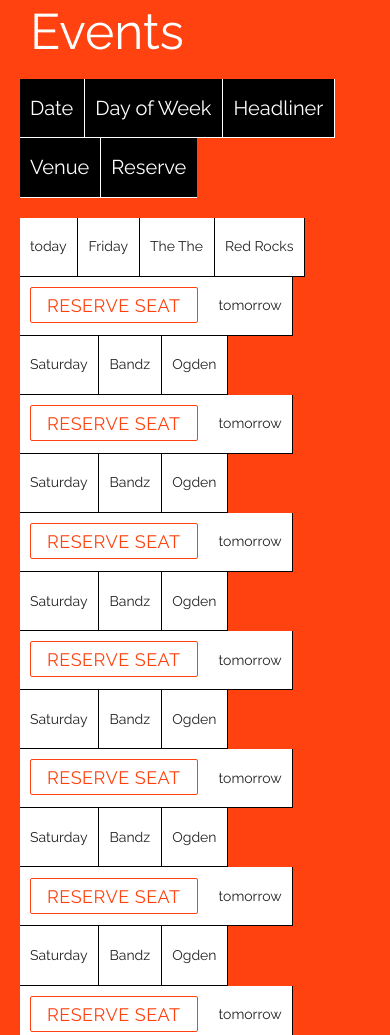
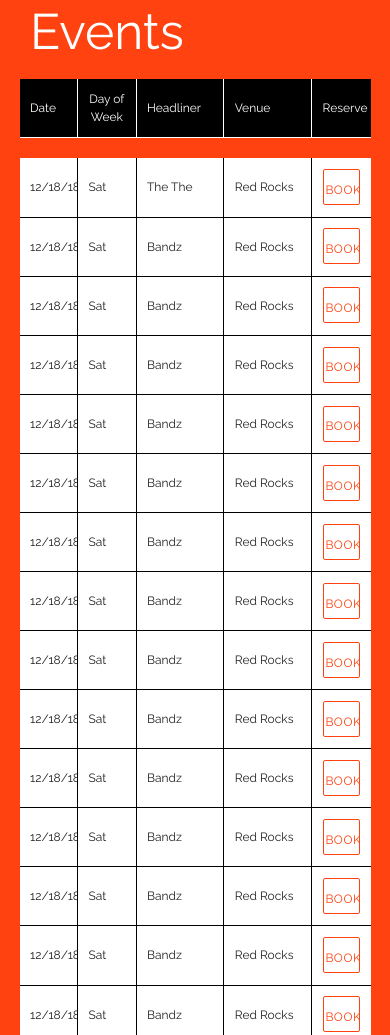
Before and after one commit to sethmichaelbrown/bts-app, a website: page public/index.html in a window 390 px wide. Shown: the part 846-1881 px from the top of the page. Drawn offline with nearby package versions, Linux system fonts and the light colour scheme.

Commit message:
Fixing mobile layout for cal

```diff
--- a/public/index.html
+++ b/public/index.html
@@ -207,19 +207,19 @@
       <div class="row row-big">
         <div class="col s12 m12 l12">
           <div class="row">
-            <div class="col l2 row-header valign-wrapper" id="date">
+            <div class="col l2 s2 row-header valign-wrapper" id="date">
               <span class="title">Date</span>
             </div>
-            <div class="col l2 row-header valign-wrapper" id="dayOfWeek">
+            <div class="col l2 s2 row-header valign-wrapper" id="dayOfWeek">
               <span class="title">Day of Week</span>
             </div>
-            <div class="col l3 row-header valign-wrapper" id="headliner">
+            <div class="col l3 s3 row-header valign-wrapper" id="headliner">
               <span class="title">Headliner</span>
             </div>
-            <div class="col l3 row-header valign-wrapper" id="venue">
+            <div class="col l3 s3 row-header valign-wrapper" id="venue">
               <span class="title">Venue</span>
             </div>
-            <div class="col l2 row-header valign-wrapper">
+            <div class="col l2 s2 row-header valign-wrapper">
               <span class="title">Reserve</span>
             </div>
           </div>
--- a/public/javascript/calendar.js
+++ b/public/javascript/calendar.js
@@ -2,380 +2,380 @@
   console.log("It's Alive - Cal")
   M.AutoInit();
   let eventsArr = [{
-    date: 'today',
-    dayOfWeek: 'Friday',
+    date: '12/18/18',
+    dayOfWeek: 'Sat',
     headliner: 'The The',
     venue: 'Red Rocks'
   }, {
-    date: 'tomorrow',
-    dayOfWeek: 'Saturday',
+    date: '12/18/18',
+    dayOfWeek: 'Sat',
     headliner: 'Bandz',
-    venue: 'Ogden'
+    venue: 'Red Rocks'
   }, {
-    date: 'tomorrow',
-    dayOfWeek: 'Saturday',
+    date: '12/18/18',
+    dayOfWeek: 'Sat',
     headliner: 'Bandz',
-    venue: 'Ogden'
+    venue: 'Red Rocks'
   }, {
-    date: 'tomorrow',
-    dayOfWeek: 'Saturday',
+    date: '12/18/18',
+    dayOfWeek: 'Sat',
     headliner: 'Bandz',
-    venue: 'Ogden'
+    venue: 'Red Rocks'
   }, {
-    date: 'tomorrow',
-    dayOfWeek: 'Saturday',
+    date: '12/18/18',
+    dayOfWeek: 'Sat',
     headliner: 'Bandz',
-    venue: 'Ogden'
+    venue: 'Red Rocks'
   }, {
-    date: 'tomorrow',
-    dayOfWeek: 'Saturday',
+    date: '12/18/18',
+    dayOfWeek: 'Sat',
     headliner: 'Bandz',
-    venue: 'Ogden'
+    venue: 'Red Rocks'
   }, {
-    date: 'tomorrow',
-    dayOfWeek: 'Saturday',
+    date: '12/18/18',
+    dayOfWeek: 'Sat',
     headliner: 'Bandz',
-    venue: 'Ogden'
+    venue: 'Red Rocks'
   }, {
-    date: 'tomorrow',
-    dayOfWeek: 'Saturday',
+    date: '12/18/18',
+    dayOfWeek: 'Sat',
     headliner: 'Bandz',
-    venue: 'Ogden'
+    venue: 'Red Rocks'
   }, {
-    date: 'tomorrow',
-    dayOfWeek: 'Saturday',
+    date: '12/18/18',
+    dayOfWeek: 'Sat',
     headliner: 'Bandz',
-    venue: 'Ogden'
+    venue: 'Red Rocks'
   }, {
-    date: 'tomorrow',
-    dayOfWeek: 'Saturday',
+    date: '12/18/18',
+    dayOfWeek: 'Sat',
     headliner: 'Bandz',
-    venue: 'Ogden'
+    venue: 'Red Rocks'
   }, {
-    date: 'tomorrow',
-    dayOfWeek: 'Saturday',
+    date: '12/18/18',
+    dayOfWeek: 'Sat',
     headliner: 'Bandz',
-    venue: 'Ogden'
+    venue: 'Red Rocks'
   }, {
-    date: 'tomorrow',
-    dayOfWeek: 'Saturday',
+    date: '12/18/18',
+    dayOfWeek: 'Sat',
     headliner: 'Bandz',
-    venue: 'Ogden'
+    venue: 'Red Rocks'
   }, {
-    date: 'tomorrow',
-    dayOfWeek: 'Saturday',
+    date: '12/18/18',
+    dayOfWeek: 'Sat',
     headliner: 'Bandz',
-    venue: 'Ogden'
+    venue: 'Red Rocks'
   }, {
-    date: 'tomorrow',
-    dayOfWeek: 'Saturday',
+    date: '12/18/18',
+    dayOfWeek: 'Sat',
     headliner: 'Bandz',
-    venue: 'Ogden'
+    venue: 'Red Rocks'
   }, {
-    date: 'tomorrow',
-    dayOfWeek: 'Saturday',
+    date: '12/18/18',
+    dayOfWeek: 'Sat',
     headliner: 'Bandz',
-    venue: 'Ogden'
+    venue: 'Red Rocks'
   }, {
-    date: 'tomorrow',
-    dayOfWeek: 'Saturday',
+    date: '12/18/18',
+    dayOfWeek: 'Sat',
     headliner: 'Bandz',
-    venue: 'Ogden'
+    venue: 'Red Rocks'
   }, {
-    date: 'tomorrow',
-    dayOfWeek: 'Saturday',
+    date: '12/18/18',
+    dayOfWeek: 'Sat',
     headliner: 'Bandz',
-    venue: 'Ogden'
+    venue: 'Red Rocks'
   }, {
-    date: 'tomorrow',
-    dayOfWeek: 'Saturday',
+    date: '12/18/18',
+    dayOfWeek: 'Sat',
     headliner: 'Bandz',
-    venue: 'Ogden'
+    venue: 'Red Rocks'
   }, {
-    date: 'tomorrow',
-    dayOfWeek: 'Saturday',
+    date: '12/18/18',
+    dayOfWeek: 'Sat',
     headliner: 'Bandz',
-    venue: 'Ogden'
+    venue: 'Red Rocks'
   }, {
-    date: 'tomorrow',
-    dayOfWeek: 'Saturday',
+    date: '12/18/18',
+    dayOfWeek: 'Sat',
     headliner: 'Bandz',
-    venue: 'Ogden'
+    venue: 'Red Rocks'
   }, {
-    date: 'tomorrow',
-    dayOfWeek: 'Saturday',
+    date: '12/18/18',
+    dayOfWeek: 'Sat',
     headliner: 'Bandz',
-    venue: 'Ogden'
+    venue: 'Red Rocks'
   }, {
-    date: 'tomorrow',
-    dayOfWeek: 'Saturday',
+    date: '12/18/18',
+    dayOfWeek: 'Sat',
     headliner: 'Bandz',
-    venue: 'Ogden'
+    venue: 'Red Rocks'
   }, {
-    date: 'tomorrow',
-    dayOfWeek: 'Saturday',
+    date: '12/18/18',
+    dayOfWeek: 'Sat',
     headliner: 'Bandz',
-    venue: 'Ogden'
+    venue: 'Red Rocks'
   }, {
-    date: 'tomorrow',
-    dayOfWeek: 'Saturday',
+    date: '12/18/18',
+    dayOfWeek: 'Sat',
     headliner: 'Bandz',
-    venue: 'Ogden'
+    venue: 'Red Rocks'
   }, {
-    date: 'tomorrow',
-    dayOfWeek: 'Saturday',
+    date: '12/18/18',
+    dayOfWeek: 'Sat',
     headliner: 'Bandz',
-    venue: 'Ogden'
+    venue: 'Red Rocks'
   }, {
-    date: 'tomorrow',
-    dayOfWeek: 'Saturday',
+    date: '12/18/18',
+    dayOfWeek: 'Sat',
     headliner: 'Bandz',
-    venue: 'Ogden'
+    venue: 'Red Rocks'
   }, {
-    date: 'tomorrow',
-    dayOfWeek: 'Saturday',
+    date: '12/18/18',
+    dayOfWeek: 'Sat',
     headliner: 'Bandz',
-    venue: 'Ogden'
+    venue: 'Red Rocks'
   }, {
-    date: 'tomorrow',
-    dayOfWeek: 'Saturday',
+    date: '12/18/18',
+    dayOfWeek: 'Sat',
     headliner: 'Bandz',
-    venue: 'Ogden'
+    venue: 'Red Rocks'
   }, {
-    date: 'tomorrow',
-    dayOfWeek: 'Saturday',
+    date: '12/18/18',
+    dayOfWeek: 'Sat',
     headliner: 'Bandz',
-    venue: 'Ogden'
+    venue: 'Red Rocks'
   }, {
-    date: 'tomorrow',
-    dayOfWeek: 'Saturday',
+    date: '12/18/18',
+    dayOfWeek: 'Sat',
     headliner: 'Bandz',
-    venue: 'Ogden'
+    venue: 'Red Rocks'
   }, {
-    date: 'tomorrow',
-    dayOfWeek: 'Saturday',
+    date: '12/18/18',
+    dayOfWeek: 'Sat',
     headliner: 'Bandz',
-    venue: 'Ogden'
+    venue: 'Red Rocks'
   }, {
-    date: 'tomorrow',
-    dayOfWeek: 'Saturday',
+    date: '12/18/18',
+    dayOfWeek: 'Sat',
     headliner: 'Bandz',
-    venue: 'Ogden'
+    venue: 'Red Rocks'
   }, {
-    date: 'tomorrow',
-    dayOfWeek: 'Saturday',
+    date: '12/18/18',
+    dayOfWeek: 'Sat',
     headliner: 'Bandz',
-    venue: 'Ogden'
+    venue: 'Red Rocks'
   }, {
-    date: 'tomorrow',
-    dayOfWeek: 'Saturday',
+    date: '12/18/18',
+    dayOfWeek: 'Sat',
     headliner: 'Bandz',
-    venue: 'Ogden'
+    venue: 'Red Rocks'
   }, {
-    date: 'tomorrow',
-    dayOfWeek: 'Saturday',
+    date: '12/18/18',
+    dayOfWeek: 'Sat',
     headliner: 'Bandz',
-    venue: 'Ogden'
+    venue: 'Red Rocks'
   }, {
-    date: 'tomorrow',
-    dayOfWeek: 'Saturday',
+    date: '12/18/18',
+    dayOfWeek: 'Sat',
     headliner: 'Bandz',
-    venue: 'Ogden'
+    venue: 'Red Rocks'
   }, {
-    date: 'tomorrow',
-    dayOfWeek: 'Saturday',
+    date: '12/18/18',
+    dayOfWeek: 'Sat',
     headliner: 'Bandz',
-    venue: 'Ogden'
+    venue: 'Red Rocks'
   }, {
-    date: 'tomorrow',
-    dayOfWeek: 'Saturday',
+    date: '12/18/18',
+    dayOfWeek: 'Sat',
     headliner: 'Bandz',
-    venue: 'Ogden'
+    venue: 'Red Rocks'
   }, {
-    date: 'tomorrow',
-    dayOfWeek: 'Saturday',
+    date: '12/18/18',
+    dayOfWeek: 'Sat',
     headliner: 'Bandz',
-    venue: 'Ogden'
+    venue: 'Red Rocks'
   }, {
-    date: 'tomorrow',
-    dayOfWeek: 'Saturday',
+    date: '12/18/18',
+    dayOfWeek: 'Sat',
     headliner: 'Bandz',
-    venue: 'Ogden'
+    venue: 'Red Rocks'
   }, {
-    date: 'tomorrow',
-    dayOfWeek: 'Saturday',
+    date: '12/18/18',
+    dayOfWeek: 'Sat',
     headliner: 'Bandz',
-    venue: 'Ogden'
+    venue: 'Red Rocks'
   }, {
-    date: 'tomorrow',
-    dayOfWeek: 'Saturday',
+    date: '12/18/18',
+    dayOfWeek: 'Sat',
     headliner: 'Bandz',
-    venue: 'Ogden'
+    venue: 'Red Rocks'
   }, {
-    date: 'tomorrow',
-    dayOfWeek: 'Saturday',
+    date: '12/18/18',
+    dayOfWeek: 'Sat',
     headliner: 'Bandz',
-    venue: 'Ogden'
+    venue: 'Red Rocks'
   }, {
-    date: 'tomorrow',
-    dayOfWeek: 'Saturday',
+    date: '12/18/18',
+    dayOfWeek: 'Sat',
     headliner: 'Bandz',
-    venue: 'Ogden'
+    venue: 'Red Rocks'
   }, {
-    date: 'tomorrow',
-    dayOfWeek: 'Saturday',
+    date: '12/18/18',
+    dayOfWeek: 'Sat',
     headliner: 'Bandz',
-    venue: 'Ogden'
+    venue: 'Red Rocks'
   }, {
-    date: 'tomorrow',
-    dayOfWeek: 'Saturday',
+    date: '12/18/18',
+    dayOfWeek: 'Sat',
     headliner: 'Bandz',
-    venue: 'Ogden'
+    venue: 'Red Rocks'
   }, {
-    date: 'tomorrow',
-    dayOfWeek: 'Saturday',
+    date: '12/18/18',
+    dayOfWeek: 'Sat',
     headliner: 'Bandz',
-    venue: 'Ogden'
+    venue: 'Red Rocks'
   }, {
-    date: 'tomorrow',
-    dayOfWeek: 'Saturday',
+    date: '12/18/18',
+    dayOfWeek: 'Sat',
     headliner: 'Bandz',
-    venue: 'Ogden'
+    venue: 'Red Rocks'
   }, {
-    date: 'tomorrow',
-    dayOfWeek: 'Saturday',
+    date: '12/18/18',
+    dayOfWeek: 'Sat',
     headliner: 'Bandz',
-    venue: 'Ogden'
+    venue: 'Red Rocks'
   }, {
-    date: 'tomorrow',
-    dayOfWeek: 'Saturday',
+    date: '12/18/18',
+    dayOfWeek: 'Sat',
     headliner: 'Bandz',
-    venue: 'Ogden'
+    venue: 'Red Rocks'
   }, {
-    date: 'tomorrow',
-    dayOfWeek: 'Saturday',
+    date: '12/18/18',
+    dayOfWeek: 'Sat',
     headliner: 'Bandz',
-    venue: 'Ogden'
+    venue: 'Red Rocks'
   }, {
-    date: 'tomorrow',
-    dayOfWeek: 'Saturday',
+    date: '12/18/18',
+    dayOfWeek: 'Sat',
     headliner: 'Bandz',
-    venue: 'Ogden'
+    venue: 'Red Rocks'
   }, {
-    date: 'tomorrow',
-    dayOfWeek: 'Saturday',
+    date: '12/18/18',
+    dayOfWeek: 'Sat',
     headliner: 'Bandz',
-    venue: 'Ogden'
+    venue: 'Red Rocks'
   }, {
-    date: 'tomorrow',
-    dayOfWeek: 'Saturday',
+    date: '12/18/18',
+    dayOfWeek: 'Sat',
     headliner: 'Bandz',
-    venue: 'Ogden'
+    venue: 'Red Rocks'
   }, {
-    date: 'tomorrow',
-    dayOfWeek: 'Saturday',
+    date: '12/18/18',
+    dayOfWeek: 'Sat',
     headliner: 'Bandz',
-    venue: 'Ogden'
+    venue: 'Red Rocks'
   }, {
-    date: 'tomorrow',
-    dayOfWeek: 'Saturday',
+    date: '12/18/18',
+    dayOfWeek: 'Sat',
     headliner: 'Bandz',
-    venue: 'Ogden'
+    venue: 'Red Rocks'
   }, {
-    date: 'tomorrow',
-    dayOfWeek: 'Saturday',
+    date: '12/18/18',
+    dayOfWeek: 'Sat',
     headliner: 'Bandz',
-    venue: 'Ogden'
+    venue: 'Red Rocks'
   }, {
-    date: 'tomorrow',
-    dayOfWeek: 'Saturday',
+    date: '12/18/18',
+    dayOfWeek: 'Sat',
     headliner: 'Bandz',
-    venue: 'Ogden'
+    venue: 'Red Rocks'
   }, {
-    date: 'tomorrow',
-    dayOfWeek: 'Saturday',
+    date: '12/18/18',
+    dayOfWeek: 'Sat',
     headliner: 'Bandz',
-    venue: 'Ogden'
+    venue: 'Red Rocks'
   }, {
-    date: 'tomorrow',
-    dayOfWeek: 'Saturday',
+    date: '12/18/18',
+    dayOfWeek: 'Sat',
     headliner: 'Bandz',
-    venue: 'Ogden'
+    venue: 'Red Rocks'
   }, {
-    date: 'tomorrow',
-    dayOfWeek: 'Saturday',
+    date: '12/18/18',
+    dayOfWeek: 'Sat',
     headliner: 'Bandz',
-    venue: 'Ogden'
+    venue: 'Red Rocks'
   }, {
-    date: 'tomorrow',
-    dayOfWeek: 'Saturday',
+    date: '12/18/18',
+    dayOfWeek: 'Sat',
     headliner: 'Bandz',
-    venue: 'Ogden'
+    venue: 'Red Rocks'
   }, {
-    date: 'tomorrow',
-    dayOfWeek: 'Saturday',
+    date: '12/18/18',
+    dayOfWeek: 'Sat',
     headliner: 'Bandz',
-    venue: 'Ogden'
+    venue: 'Red Rocks'
   }, {
-    date: 'tomorrow',
-    dayOfWeek: 'Saturday',
+    date: '12/18/18',
+    dayOfWeek: 'Sat',
     headliner: 'Bandz',
-    venue: 'Ogden'
+    venue: 'Red Rocks'
   }, {
-    date: 'tomorrow',
-    dayOfWeek: 'Saturday',
+    date: '12/18/18',
+    dayOfWeek: 'Sat',
     headliner: 'Bandz',
-    venue: 'Ogden'
+    venue: 'Red Rocks'
   }, {
-    date: 'tomorrow',
-    dayOfWeek: 'Saturday',
+    date: '12/18/18',
+    dayOfWeek: 'Sat',
     headliner: 'Bandz',
-    venue: 'Ogden'
+    venue: 'Red Rocks'
   }, {
-    date: 'tomorrow',
-    dayOfWeek: 'Saturday',
+    date: '12/18/18',
+    dayOfWeek: 'Sat',
     headliner: 'Bandz',
-    venue: 'Ogden'
+    venue: 'Red Rocks'
   }, {
-    date: 'tomorrow',
-    dayOfWeek: 'Saturday',
+    date: '12/18/18',
+    dayOfWeek: 'Sat',
     headliner: 'Bandz',
-    venue: 'Ogden'
+    venue: 'Red Rocks'
   }, {
-    date: 'tomorrow',
-    dayOfWeek: 'Saturday',
+    date: '12/18/18',
+    dayOfWeek: 'Sat',
     headliner: 'Bandz',
-    venue: 'Ogden'
+    venue: 'Red Rocks'
   }, {
-    date: 'tomorrow',
-    dayOfWeek: 'Saturday',
+    date: '12/18/18',
+    dayOfWeek: 'Sat',
     headliner: 'Bandz',
-    venue: 'Ogden'
+    venue: 'Red Rocks'
   }, {
-    date: 'tomorrow',
-    dayOfWeek: 'Saturday',
+    date: '12/18/18',
+    dayOfWeek: 'Sat',
     headliner: 'Bandz',
-    venue: 'Ogden'
+    venue: 'Red Rocks'
   }, {
-    date: 'tomorrow',
-    dayOfWeek: 'Saturday',
+    date: '12/18/18',
+    dayOfWeek: 'Sat',
     headliner: 'Bandz',
-    venue: 'Ogden'
+    venue: 'Red Rocks'
   }, {
-    date: 'tomorrow',
-    dayOfWeek: 'Saturday',
+    date: '12/18/18',
+    dayOfWeek: 'Sat',
     headliner: 'Bandz',
-    venue: 'Ogden'
+    venue: 'Red Rocks'
   }, {
-    date: 'tomorrow',
-    dayOfWeek: 'Saturday',
+    date: '12/18/18',
+    dayOfWeek: 'Sat',
     headliner: 'Bandz',
-    venue: 'Ogden'
+    venue: 'Red Rocks'
   }, {
-    date: 'tomorrow',
-    dayOfWeek: 'Saturday',
+    date: '12/18/18',
+    dayOfWeek: 'Sat',
     headliner: 'Bandz',
-    venue: 'Ogden'
+    venue: 'Red Rocks'
   }]
 
   const body = document.querySelector('body')
@@ -391,11 +391,11 @@
       let buttonDiv = document.createElement('div')
       let button = document.createElement('a')
 
-      dateDiv.setAttribute('class', 'col l2 row-element valign-wrapper')
-      dayDiv.setAttribute('class', 'col l2 row-element valign-wrapper')
-      headlineDiv.setAttribute('class', 'col l3 row-element valign-wrapper')
-      venueDiv.setAttribute('class', 'col l3 row-element valign-wrapper')
-      buttonDiv.setAttribute('class', 'col l2 row-element valign-wrapper row-element-last')
+      dateDiv.setAttribute('class', 'col l2 s2 row-element valign-wrapper')
+      dayDiv.setAttribute('class', 'col l2 s2 row-element valign-wrapper')
+      headlineDiv.setAttribute('class', 'col l3 s3 row-element valign-wrapper')
+      venueDiv.setAttribute('class', 'col l3 s3 row-element valign-wrapper')
+      buttonDiv.setAttribute('class', 'col l2 s2 row-element valign-wrapper row-element-last')
       button.setAttribute('class', 'waves-effect waves-light btn event-btn z-depth-0 center valign-wrapper modal-trigger')
       button.setAttribute('data-target', 'modal3')
 
@@ -404,7 +404,7 @@
       dayDiv.innerText = `${event.dayOfWeek}`
       headlineDiv.innerText = `${event.headliner}`
       venueDiv.innerText = `${event.venue}`
-      button.innerText = 'Reserve Seat'
+      button.innerText = 'Book'
 
 
       events.appendChild(dateDiv)
--- a/public/style/calendar.css
+++ b/public/style/calendar.css
@@ -1,3 +1,4 @@
+@media (max-width: 1500px) {
   .calendar-section {
     min-height: 200vh;
     max-height: auto;
@@ -13,7 +14,7 @@
     position: sticky;
   }
 
-.make-top{
+  .make-top {
     background-color: #ff420f;
     z-index: 10;
     top: 0;
@@ -21,14 +22,14 @@
     position: sticky;
   }
 
-.row-big{
+  .row-big {
     position: -webkit-sticky;
     position: sticky;
     top: 0;
     z-index: 10;
   }
 
-.row-header{
+  .row-header {
     background-color: #000000;
     color: #ffffff;
     height: 7vh;
@@ -41,7 +42,7 @@
     font-size: 20px;
   }
 
-.row-element{
+  .row-element {
     background-color: #ffffff;
     height: 7vh;
     text-align: center;
@@ -53,24 +54,41 @@
     float: left;
   }
 
-.row-header:last-of-type{
+  .row-header:last-of-type {
     border-right: none;
   }
 
-.row-element-last{
+  .row-element-last {
     border-right: none;
   }
 
-.event-btn{
-  background-color: rgba(0,0,0,0);
+  .event-btn {
+    background-color: rgba(0, 0, 0, 0);
     color: #ff420f;
   }
 
-#events-row{
+  #events-row {
     margin-top: -10vh;
   }
 
-.event-btn:hover{
+  .event-btn:hover {
     background-color: #ff420f;
     color: #ffffff;
   }
+}
+
+@media (max-width: 580px){
+  .row-header{
+    font-size: 12px;
+  }
+
+  .row-element{
+    font-size: 12px;
+  }
+
+  .event-btn{
+    font-size: 12px;
+    padding: 5%;
+  }
+
+}
```
Lines whose indentation alone changed are shown as unchanged.
